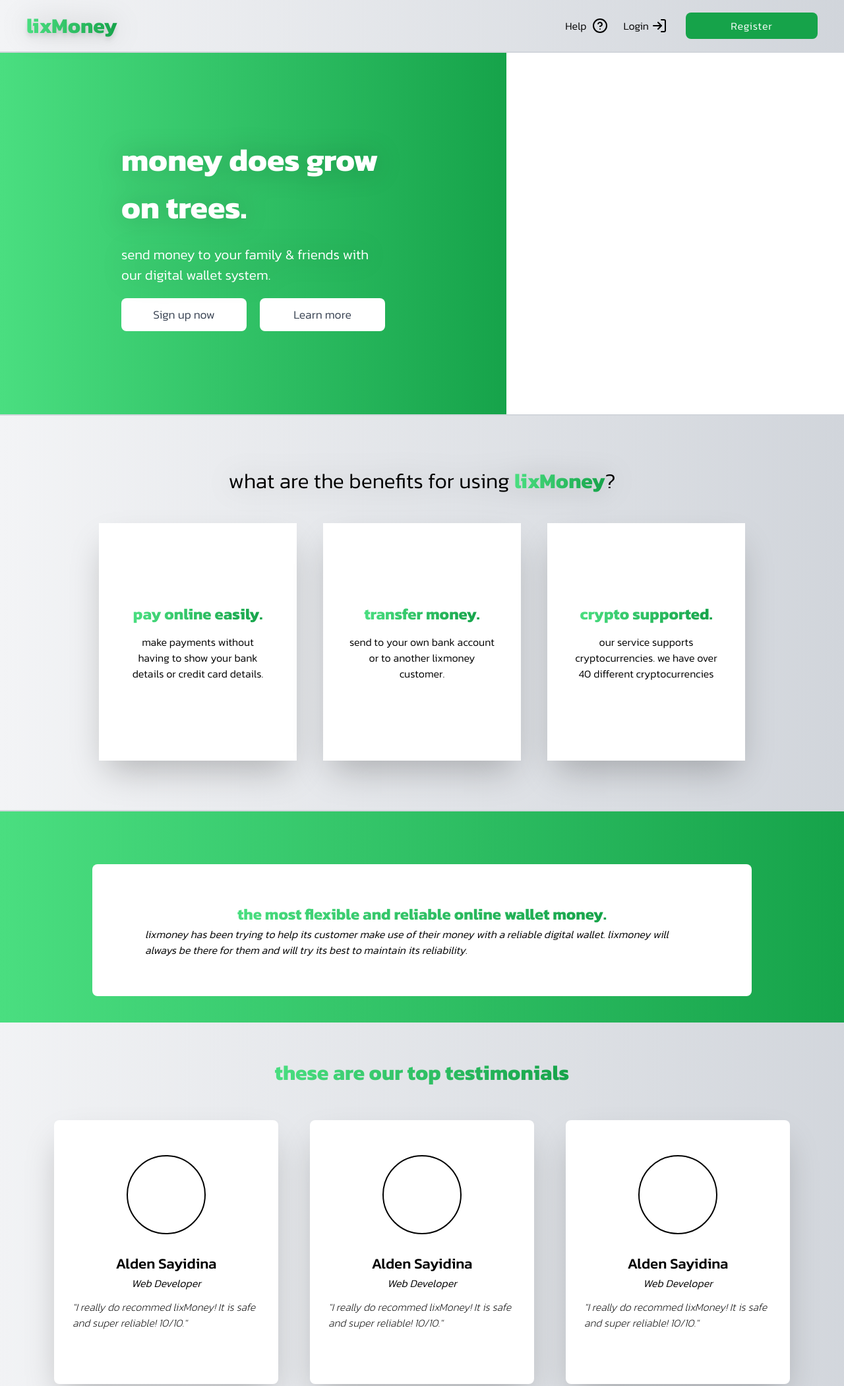
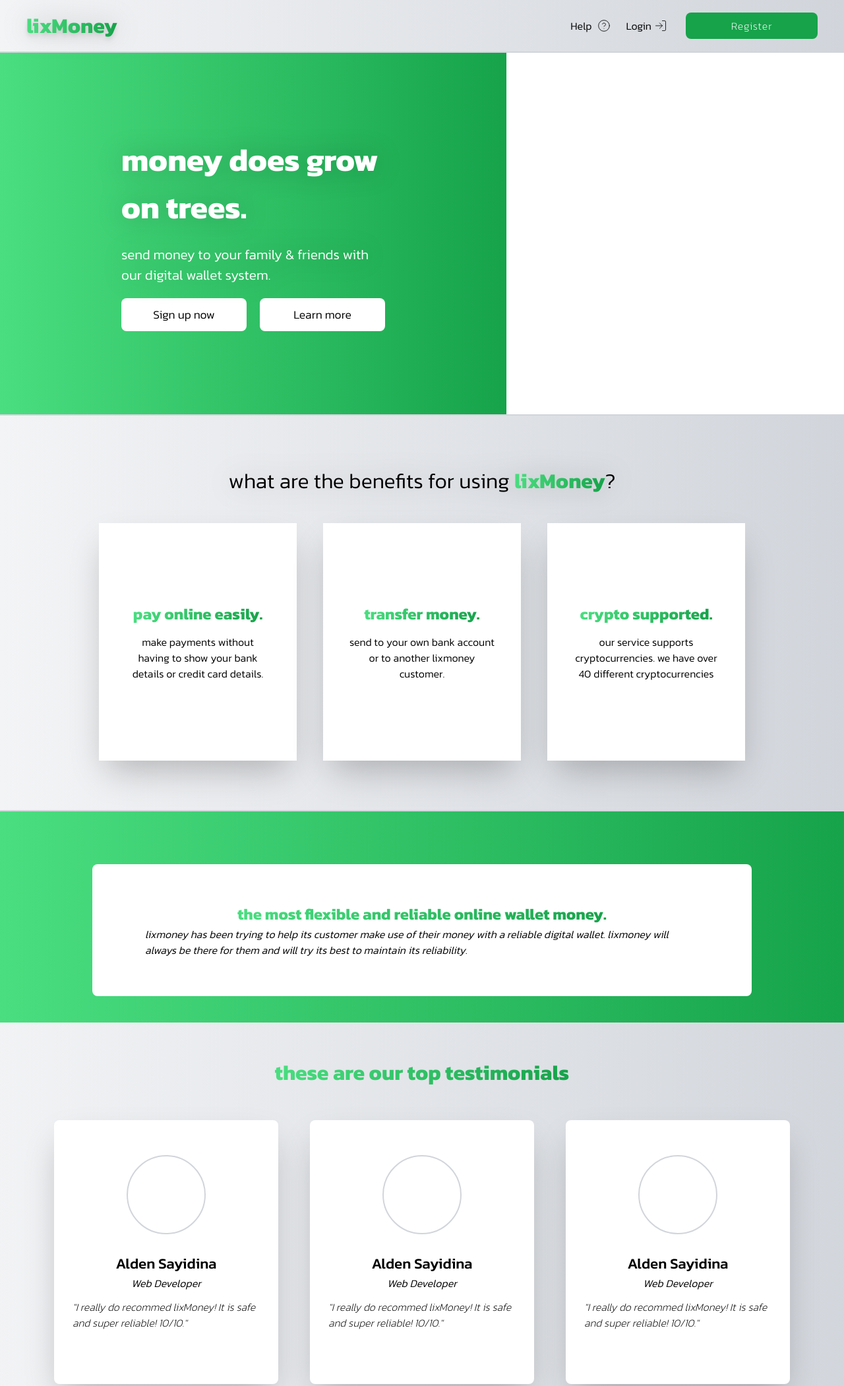
Before and after one commit to xldplx/lixMoney, a website: page public/index.html in a window 1280 px wide. Shown: the top 2101 px of the page at 66% size. Drawn offline with Linux system fonts and the light colour scheme.

Commit message:
updated the icons, updated the wallet page

```diff
--- a/public/index.html
+++ b/public/index.html
@@ -16,10 +16,10 @@
         </div>
         <nav class="flex gap-7 items-center">
             <ul class="flex gap-6">
-                <a class="flex gap-2" href=""><li>Help</li><img src="/imgs/icons/help-circle.svg" alt=""></a>
-                <a class="flex gap-1" href="wallet.html"><li>Login</li><img src="/imgs/icons/log-in (2).svg" alt=""></a>
+                <a class="flex gap-2" href=""><li>Help</li><img src="/imgs/icons/helpcirclesmall.svg" alt=""></a>
+                <a class="flex gap-1" href="wallet.html"><li>Login</li><img src="/imgs/icons/loginsmall.svg" alt=""></a>
             </ul>
-            <button class="bg-green-600 h-[40px] w-[200px] rounded-lg text-white font-light antialiased tracking-wider">Register</button>
+            <button class="bg-green-600 h-[40px] w-[200px] rounded-lg text-white font-extralight antialiased tracking-wider">Register</button>
         </nav>
     </header>
     <section class="flex justify-center w-auto h-[550px] border-b-2 border-gray-300">
@@ -32,8 +32,8 @@
                     <h1 class="text-left text-[1.3rem] text-white drop-shadow-half-black font-light mt-5 mb-5">send money to your family & friends with our digital wallet system.</h1>
                 </div>
                 <div class="flex gap-5 mt-2">
-                    <button class="bg-white rounded-lg w-[200px] h-[50px] text-[1.1rem] font-light text-gray-700">Sign up now    </button>
-                    <button class="bg-white rounded-lg w-[200px] h-[50px] text-[1.1rem] font-light text-gray-700">Learn more</button>
+                    <button class="bg-white rounded-lg w-[200px] h-[50px] text-[1.1rem] font-light text-black">Sign up now    </button>
+                    <button class="bg-white rounded-lg w-[200px] h-[50px] text-[1.1rem] font-light text-black">Learn more</button>
                 </div>
             </div>
 
@@ -75,7 +75,7 @@
             </div>
             <div class="flex justify-center gap-[3rem] items-center mt-[3rem]">
                 <div class="bg-white shadow-2xl h-[400px] w-[340px] rounded-lg flex flex-col justify-center items-center">
-                    <div class="bg-white border-black border-2 h-[120px] w-[120px] rounded-full"></div>
+                    <div class="bg-white border-gray-300 border-2 h-[120px] w-[120px] rounded-full"></div>
                     <div class="flex flex-col justify-center items-center p-7">
                         <h1 class="font-medium text-[1.4rem]">Alden Sayidina</h1>
                         <h1 class="font-light italic">Web Developer</h1>
@@ -83,7 +83,7 @@
                     </div>
                 </div>
                 <div class="bg-white shadow-2xl h-[400px] w-[340px] rounded-lg flex flex-col justify-center items-center">
-                    <div class="bg-white border-black border-2 h-[120px] w-[120px] rounded-full"></div>
+                    <div class="bg-white border-gray-300 border-2 h-[120px] w-[120px] rounded-full"></div>
                     <div class="flex flex-col justify-center items-center p-7">
                         <h1 class="font-medium text-[1.4rem]">Alden Sayidina</h1>
                         <h1 class="font-light italic">Web Developer</h1>
@@ -91,7 +91,7 @@
                     </div>
                 </div>
                 <div class="bg-white shadow-2xl h-[400px] w-[340px] rounded-lg flex flex-col justify-center items-center">
-                    <div class="bg-white border-black border-2 h-[120px] w-[120px] rounded-full"></div>
+                    <div class="bg-white border-gray-300 border-2 h-[120px] w-[120px] rounded-full"></div>
                     <div class="flex flex-col justify-center items-center p-7">
                         <h1 class="font-medium text-[1.4rem]">Alden Sayidina</h1>
                         <h1 class="font-light italic">Web Developer</h1>
```
Also changed, not shown: public/wallet.html (+8 -5 lines), imgs/icons/helpcircle.svg (renamed from imgs/icons/help-circle.svg), imgs/icons/helpcirclesmall.svg (added), imgs/icons/login.svg (renamed from imgs/icons/log-in (2).svg), imgs/icons/loginsmall.svg (added), public/styles.css.
